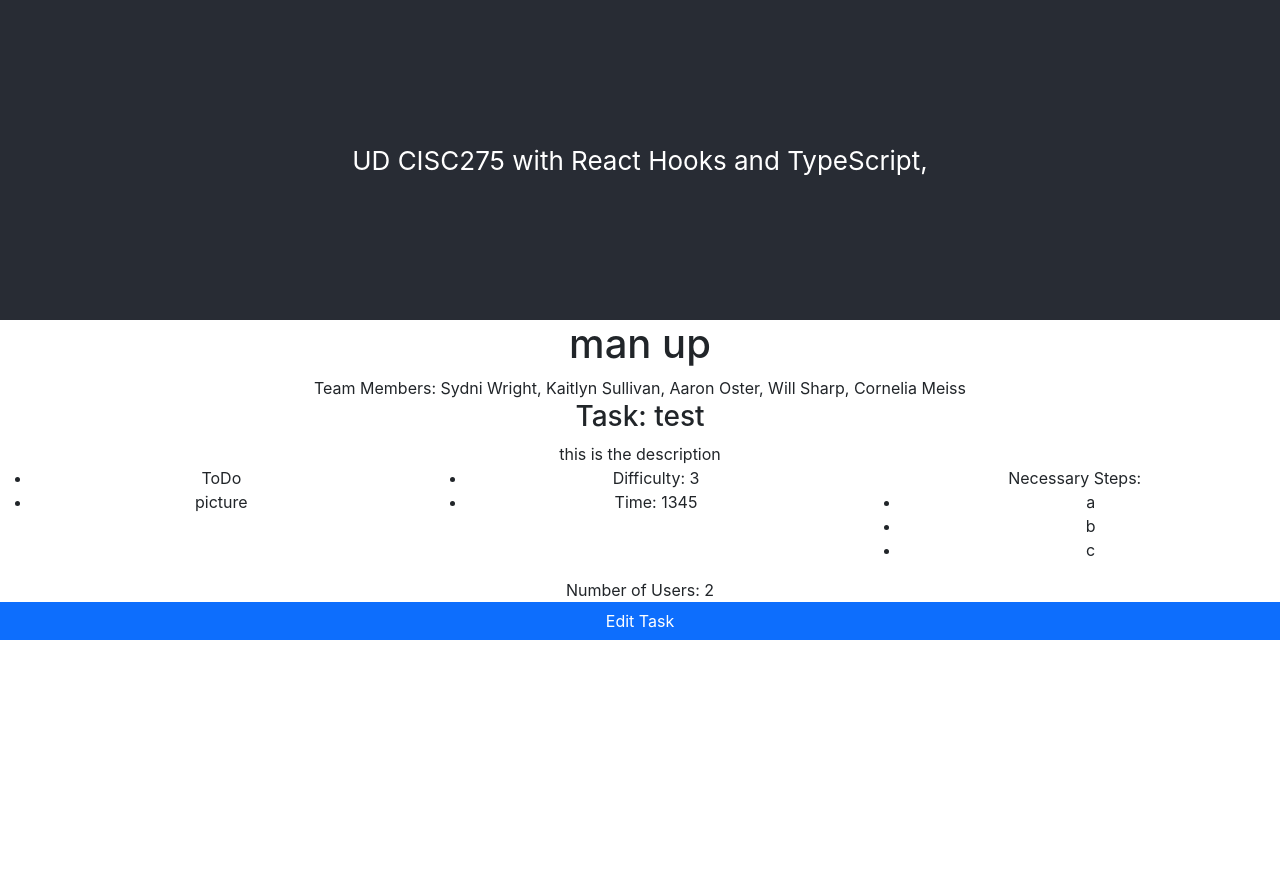
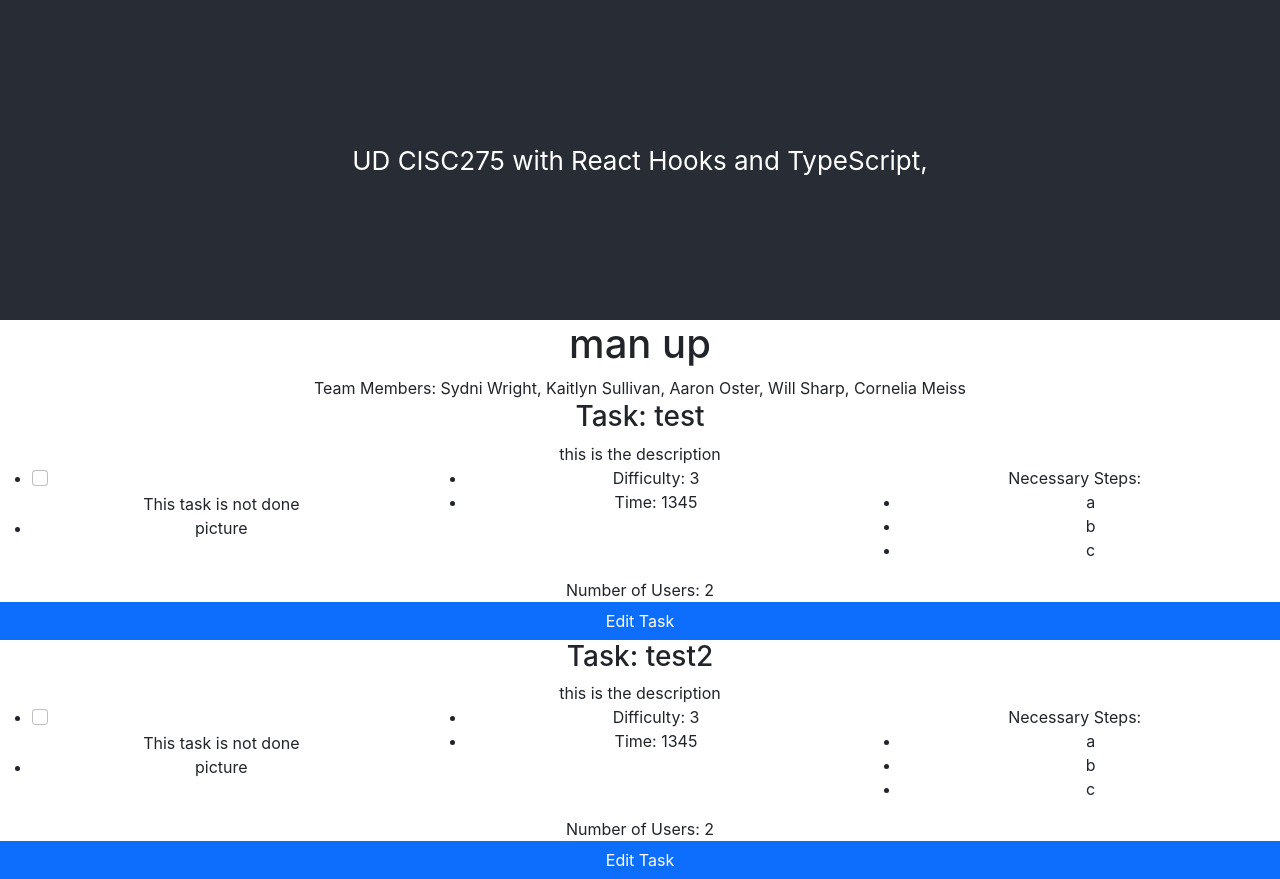
Before and after one commit to cmeiss/team18, a React (Create React App) app: page / in a window 1280 px wide. Before the commit the page ends 800 px from the top, so only its background shows below. Built offline with nearby package versions, Linux system fonts and the light colour scheme.

Commit message:
created checkbox to check if task is done

```diff
--- a/src/App.tsx
+++ b/src/App.tsx
@@ -3,8 +3,9 @@ import { Task } from "../interfaces/task";
 import "./App.css";
 import { DisplayTask } from "./DisplayTask";
 
-const TASK: Task =
+const TASK: Task[] =
     //this is a completely random test task to get something displayed, needs to be deleted once we have an actual task list
+    [
         {
             name: "test",
             description: "this is the description",
@@ -14,7 +15,18 @@ const TASK: Task =
             difficulty: 3,
             numUsers: 2,
             time: 1345
-    };
+        },
+        {
+            name: "test2",
+            description: "this is the description",
+            status: false,
+            image: "picture",
+            steps: ["a", "b", "c"],
+            difficulty: 3,
+            numUsers: 2,
+            time: 1345
+        }
+    ];
 
 function App(): JSX.Element {
     return (
@@ -27,7 +39,9 @@ function App(): JSX.Element {
                 Team Members: Sydni Wright, Kaitlyn Sullivan, Aaron Oster, Will
                 Sharp, Cornelia Meiss
             </div>
+            {TASK.map((TASK: Task) => (
                 <DisplayTask
+                    key={5}
                     name={TASK.name}
                     description={TASK.description}
                     status={TASK.status}
@@ -37,6 +51,17 @@ function App(): JSX.Element {
                     numUsers={TASK.numUsers}
                     time={TASK.time}
                 ></DisplayTask>
+            ))}
+            {/* <DisplayTask
+                name={TASK.name}
+                description={TASK.description}
+                status={TASK.status}
+                image={TASK.image}
+                steps={TASK.steps}
+                difficulty={TASK.difficulty}
+                numUsers={TASK.numUsers}
+                time={TASK.time}
+            ></DisplayTask> */}
         </div>
     );
 }
--- a/src/DisplayTask.tsx
+++ b/src/DisplayTask.tsx
@@ -1,5 +1,5 @@
 import React, { useState } from "react";
-import { Button, Col, Row } from "react-bootstrap";
+import { Button, Col, Form, Row } from "react-bootstrap";
 //import { Task } from "../interfaces/task";
 //import TASK from "../src/App";
 import { editTask } from "../src/EditTask";
@@ -16,6 +16,7 @@ interface taskProps {
 }
 
 export function DisplayTask(task: taskProps): JSX.Element {
+    const [done, setDone] = useState<boolean>(task.status); //done = true means task is not done
     return (
         <div>
             <h3>Task: {task.name}</h3>
@@ -23,7 +24,16 @@ export function DisplayTask(task: taskProps): JSX.Element {
             <Row>
                 <Col>
                     <ul>
-                        <li>{task.status ? "Done" : "ToDo"}</li>
+                        <li>
+                            <Form.Check
+                                type="checkbox"
+                                id="is-done-check"
+                                label=""
+                                checked={done}
+                                onChange={() => setDone(!done)}
+                            />
+                            <div>This task is {done ? "done" : "not done"}</div>
+                        </li>
                         <li>{task.image}</li>
                     </ul>
                 </Col>
```
Lines whose indentation alone changed are shown as unchanged.
